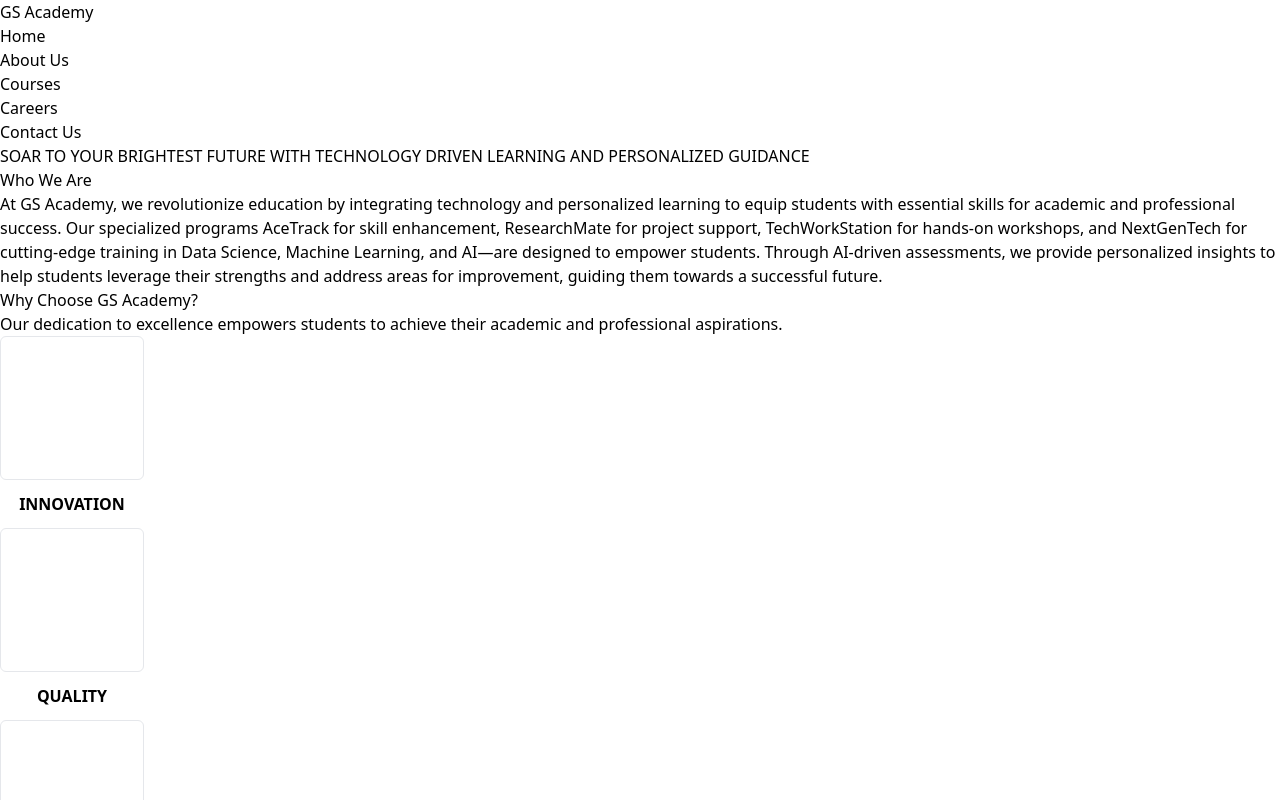
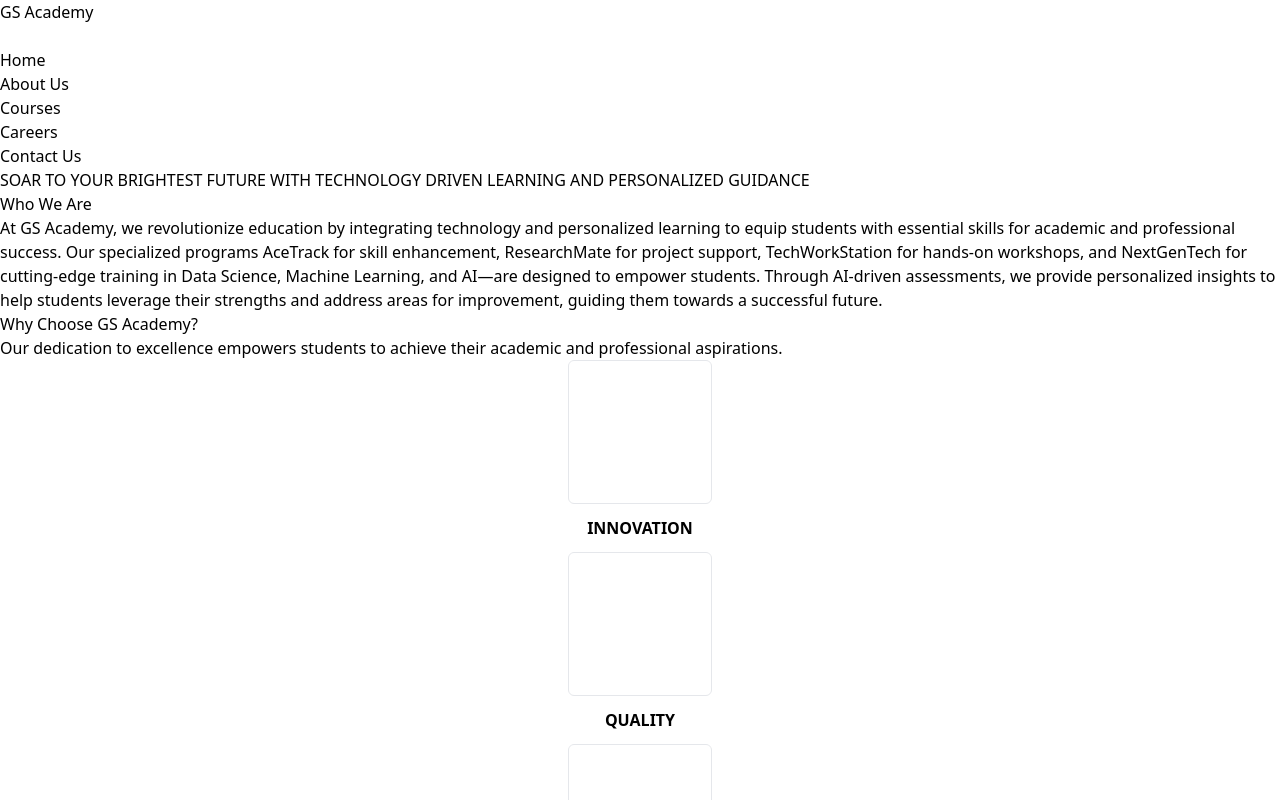
Before and after one commit to shahid-muhd/client-gs_academy, a React (Vite) app: page / in a window 1280 px wide. Shown: the top 800 px of the page. Built offline with nearby package versions, Linux system fonts and the light colour scheme.

Commit message:
About page updates

```diff
--- a/src/App.jsx
+++ b/src/App.jsx
@@ -21,7 +21,7 @@ const router = createBrowserRouter([
 function App() {
   return (
     <>
-      <div className=" w-full scroll-smooth">
+      <div className="  w-screen  scroll-smooth">
         <NavBar />
 
         <div className="container ">
--- a/src/components/ui/Footer.jsx
+++ b/src/components/ui/Footer.jsx
@@ -5,7 +5,7 @@ function Footer() {
     <div>
 
 
-<footer class="h-[92vh]  bg-gray-900">
+<footer class="h-[92vh]  bg-gray-900 p-16">
     <div class="mx-auto w-full max-w-screen-xl p-4 py-6 lg:py-8">
         <div class="md:flex md:justify-between">
           <div class="mb-6 md:mb-0">
--- a/src/components/ui/NavBar.jsx
+++ b/src/components/ui/NavBar.jsx
@@ -2,6 +2,7 @@ import React, { useEffect, useState } from "react";
 
 function NavBar() {
   const [background, setBackground] = useState("bg-transparent");
+  const [isOpen, setIsOpen] = useState(false);
 
   useEffect(() => {
     const handleScroll = () => {
@@ -9,7 +10,7 @@ function NavBar() {
       if (scrollY > 200) {
         setBackground("bg-gray-900");
       } else {
-        setBackground("transparent");
+        setBackground("bg-transparent");
       }
     };
 
@@ -22,19 +23,65 @@ function NavBar() {
 
   return (
     <div
-      className={`w-full h-16 px-12 text-xl flex justify-between items-center  text-white  fixed   ${background}  z-50`}
+      className={`w-screen h-16 px-4 md:px-12 text-xl flex justify-between items-center text-white fixed ${background} z-50 transition-colors duration-300`}
     >
-      <div className="nav-logo-wrapper ">GS Academy</div>
-      <div className="nav-menu-wrapper w-1/2 flex justify-end gap-10">
+      {/* Logo */}
+      <div className="nav-logo-wrapper">
+        <a href="/">GS Academy</a>
+      </div>
+
+      {/* Hamburger Menu Button for Mobile */}
+      <button
+        onClick={() => setIsOpen(!isOpen)}
+        className="md:hidden focus:outline-none"
+      >
+        <svg
+          className="w-6 h-6 text-white"
+          xmlns="http://www.w3.org/2000/svg"
+          fill="none"
+          viewBox="0 0 24 24"
+          stroke="currentColor"
+        >
+          <path
+            strokeLinecap="round"
+            strokeLinejoin="round"
+            strokeWidth="2"
+            d={isOpen ? "M6 18L18 6M6 6l12 12" : "M4 6h16M4 12h16m-7 6h7"}
+          />
+        </svg>
+      </button>
+
+      {/* Navbar Links */}
+      <div
+        className={`${
+          isOpen ? "block" : "hidden"
+        }   w-10/12 p-10 md:p-0  rounded md:rounded-none md:flex md:w-auto md:items-center nav-menu-wrapper flex-col md:flex-row gap-4 md:gap-10 fixed  top-16 left-auto right-auto  md:left-auto bg-gray-900 md:bg-transparent md:static`}
+      >
         <div className="nav-menu">
-          <a href={`/`}>Home </a>{" "}
+          <a href="/" className="block py-2 md:py-0 hover:text-blue-500">
+            Home
+          </a>
         </div>
         <div className="nav-menu">
-          <a href={`/about`}>About Us </a>
+          <a href="/about" className="block py-2 md:py-0 hover:text-blue-500">
+            About Us
+          </a>
         </div>
-        <div className="nav-menu">Courses</div>
-        <div className="nav-menu">Careers</div>
-        <div className="nav-menu">Contact Us</div>
+        <div className="nav-menu">
+          <a href="#" className="block py-2 md:py-0 hover:text-blue-500">
+            Courses
+          </a>
+        </div>
+        <div className="nav-menu">
+          <a href="#" className="block py-2 md:py-0 hover:text-blue-500">
+            Careers
+          </a>
+        </div>
+        <div className="nav-menu">
+          <a href="#" className="block py-2 md:py-0 hover:text-blue-500">
+            Contact Us
+          </a>
+        </div>
       </div>
     </div>
   );
--- a/src/index.css
+++ b/src/index.css
@@ -1,6 +1,14 @@
 @tailwind base;
 @tailwind components;
 @tailwind utilities;
+
+* {
+  overflow-x: hidden;
+  margin: 0;
+  padding: 0;
+  box-sizing: border-box;
+}
+
 
 html {
   scroll-behavior: smooth;
@@ -19,7 +27,7 @@ section {
 }
 
 .why-us-card-wrapper{
-  @apply  w-36
+  @apply  w-36 m-auto
 }
 .why-us-img-card {
   @apply border rounded-md w-36 h-36 p-2
--- a/src/pages/About.jsx
+++ b/src/pages/About.jsx
@@ -1,9 +1,68 @@
-import React from 'react'
+import React from "react";
 
 function About() {
   return (
-    <div>About</div>
-  )
+    <div>
+      <section className="w-full">
+        <div className="  w-full h-fit ">
+          <div className=" relative  bg-[url('/images/banner-home.avif')] bg-cover bg-top w-full h-[90vh] ">
+            <div className="  w-full flex justify-center  bg-red-700">
+              <div className=" absolute top-1/2  p-10  w-10/12 space-y-10 rounded-[60px] bg-slate-50 h-fit">
+                <div className="w-full text-center  ">
+                  <h2 className="text-6xl font-semibold tracking-wide">WHO WE ARE</h2>
+                </div>
+
+                <div className="w-full  text-lg text-justify leading-relaxed space-y-5">
+                  <p>
+                    GS Academy stands at the forefront of educational
+                    innovation, dedicated to equipping students with the skills
+                    and knowledge required to thrive in a rapidly evolving
+                    world. We specialize in delivering technology-driven,
+                    personalized learning experiences that empower students to
+                    achieve excellence in both their academic and professional
+                    journeys. Our commitment to fostering growth is exemplified
+                    through our unique initiatives, including AceTrack, which
+                    offers tailored coaching in aptitude, reasoning, English,
+                    and programming, guided by advanced AI-based assessments
+                    that precisely identify each student’s strengths and areas
+                    for improvement. This approach allows us to create
+                    customized learning paths that maximize growth and foster
+                    achievement.{" "}
+                  </p>{" "}
+                  <p>
+                    Our expertise extends beyond conventional education with
+                    ResearchMate, where we provide robust support for research
+                    projects, helping students and professionals alike navigate
+                    complex challenges and achieve publication success.
+                    Additionally, TechWorkStation bridges the gap between
+                    academia and industry by offering immersive workshops in
+                    MATLAB, Embedded Systems, and VLSI, equipping students with
+                    practical, industry-aligned skills crucial for their
+                    careers. NextGenTech offers training in cutting-edge
+                    technologies such as Data Science, Machine Learning, and AI,
+                    equipping students with the expertise to excel in emerging
+                    fields and meet the demands of tomorrow's workforce.{" "}
+                  </p>{" "}
+                  <p>
+                    At GS Academy, we are more than an educational institution,
+                    we are a catalyst for transformation. Our holistic approach
+                    combines rigorous academic training with real world
+                    application, fostering a culture of integrity, innovation,
+                    and collaboration. By seamlessly integrating technology and
+                    expert guidance, we guide our students toward achieving
+                    their fullest potential, preparing them not only to succeed
+                    in exams but to become leaders in their chosen fields.
+                  </p>
+                </div>
+              </div>
+            </div>
+          </div>
+        </div>
+      </section>
+
+      <section className=" w-full h-screen"></section>
+    </div>
+  );
 }
 
-export default About
+export default About;
--- a/src/pages/Home.jsx
+++ b/src/pages/Home.jsx
@@ -2,8 +2,8 @@ import React from "react";
 
 function Home() {
   return (
-    <div>
-      <section className="banner-section">
+    <div className="w-screen">
+      <section className=" w-full banner-section">
         <div className="relative  h-screen w-full">
           {/* Background Image with Dark Overlay */}
           <div className="absolute bg-fixed inset-0 bg-[url('/images/banner-home.avif')] bg-cover bg-top ">
@@ -23,12 +23,14 @@ function Home() {
         </div>
       </section>
 
-      <section className="who-we-are  flex h-[80vh] z-50 ">
+      <section className="who-we-are  md:flex h-[80vh] z-50 ">
         <div className="h-full w-5/12  float-left text-center flex items-center justify-center ">
-          <h2 className="text-5xl font-bold leading-relaxed ">Who We Are</h2>
+          <h2 className="text-5xl font-bold tracking-wide overflow-hidden">
+            Who We Are
+          </h2>
         </div>
 
-        <div className="h-full md:w-7/12 px-16 text-lg text-justify flex items-center justify-center ">
+        <div className="h-full md:w-7/12 px-16 leading-loose text-lg text-justify flex items-center justify-center ">
           {" "}
           <p>
             At GS Academy, we revolutionize education by integrating technology
@@ -46,7 +48,7 @@ function Home() {
       </section>
 
       <section className="relative">
-        <div className="w-full sticky top-0  h-[85vh] bg-gradient-to-r  from-sky-500 via-30% to-emerald-500 to-90% text-white  py-16">
+        <div className="w-full sticky top-0 h-fit md:h-[85vh] bg-gradient-to-r  from-sky-500 via-30% to-emerald-500 to-90% text-white  py-16">
           <div className="w-full   ">
             <div className="w-full flex justify-center">
               <h2 className="text-4xl font-bold leading-relaxed">
@@ -60,7 +62,7 @@ function Home() {
               </h3>
             </div>
 
-            <div className="flex justify-evenly mt-20  ">
+            <div className=" m-auto w-1/2  md:w-full md:flex justify-evenly mt-20  ">
               <div className="why-us-card-wrapper">
                 {" "}
                 <div className="why-us-img-card ">
```
